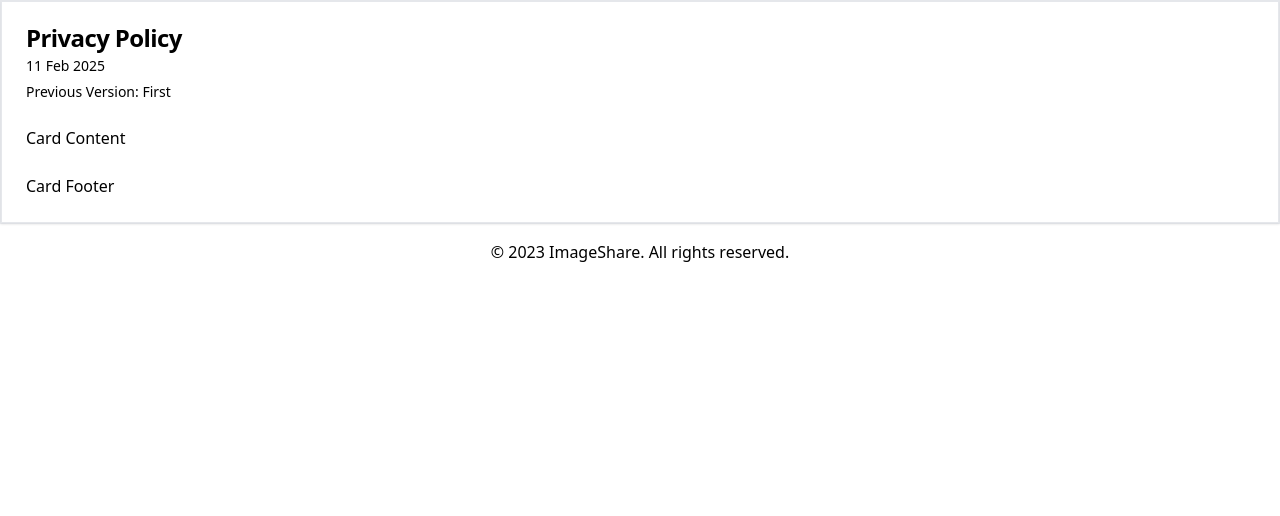
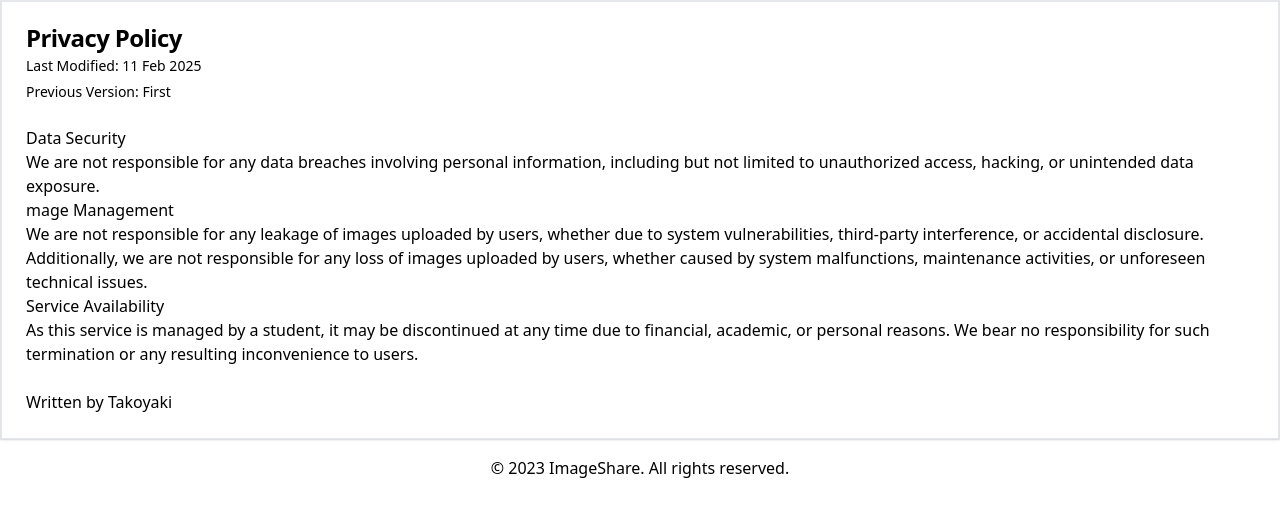
Before and after one commit to takoyakidath/image-uploader, a Next.js app: page /privacy/archive/first in a window 1280 px wide. Shown: the top 516 px of the page. Built offline with nearby package versions, Linux system fonts and the light colour scheme.

Commit message:
プライバシーポリシーページの内容を更新し、データセキュリティ、画像管理、サービスの可用性に関するセクションを追加。ログインフォームにプライバシーポリシーへのリンクを追加。

```diff
--- a/src/app/privacy/archive/first/page.tsx
+++ b/src/app/privacy/archive/first/page.tsx
@@ -14,7 +14,7 @@ export default function Page() {
 				<Card>
 					<CardHeader>
 						<CardTitle>Privacy Policy</CardTitle>
-						<CardDescription>11 Feb 2025</CardDescription>
+						<CardDescription>Last Modified: 11 Feb 2025</CardDescription>
 						<CardDescription>
 							Previous Version:{" "}
 							<Link href="/privacy/archive/first">
@@ -23,10 +23,31 @@ export default function Page() {
 						</CardDescription>
 					</CardHeader>
 					<CardContent>
-						<p>Card Content</p>
+						<h3>Data Security</h3>
+						<p>
+							We are not responsible for any data breaches involving personal
+							information, including but not limited to unauthorized access,
+							hacking, or unintended data exposure.
+						</p>
+						<h3>mage Management</h3>
+						<p>
+							We are not responsible for any leakage of images uploaded by
+							users, whether due to system vulnerabilities, third-party
+							interference, or accidental disclosure. Additionally, we are not
+							responsible for any loss of images uploaded by users, whether
+							caused by system malfunctions, maintenance activities, or
+							unforeseen technical issues.
+						</p>
+						<h3>Service Availability</h3>
+						<p>
+							As this service is managed by a student, it may be discontinued at
+							any time due to financial, academic, or personal reasons. We bear
+							no responsibility for such termination or any resulting
+							inconvenience to users.
+						</p>
 					</CardContent>
 					<CardFooter>
-						<p>Card Footer</p>
+						<p>Written by Takoyaki</p>
 					</CardFooter>
 				</Card>
 			</Card>
--- a/src/components/login-form.tsx
+++ b/src/components/login-form.tsx
@@ -64,10 +64,10 @@ export function LoginForm({
 					</div>
 				</CardContent>
 			</Card>
-			{/*<div className="text-balance text-center text-xs text-muted-foreground [&_a]:underline [&_a]:underline-offset-4 hover:[&_a]:text-primary">*/}
-			{/*  By clicking continue, you agree to our <a href="#">Terms of Service</a>{" "}*/}
-			{/*  and <a href="#">Privacy Policy</a>.*/}
-			{/*</div>*/}
+			<div className="text-balance text-center text-xs text-muted-foreground [&_a]:underline [&_a]:underline-offset-4 hover:[&_a]:text-primary">
+				By clicking continue, you agree to our{" "}
+				<a href="/privacy">Privacy Policy</a>.
+			</div>
 		</div>
 	);
 }
```
